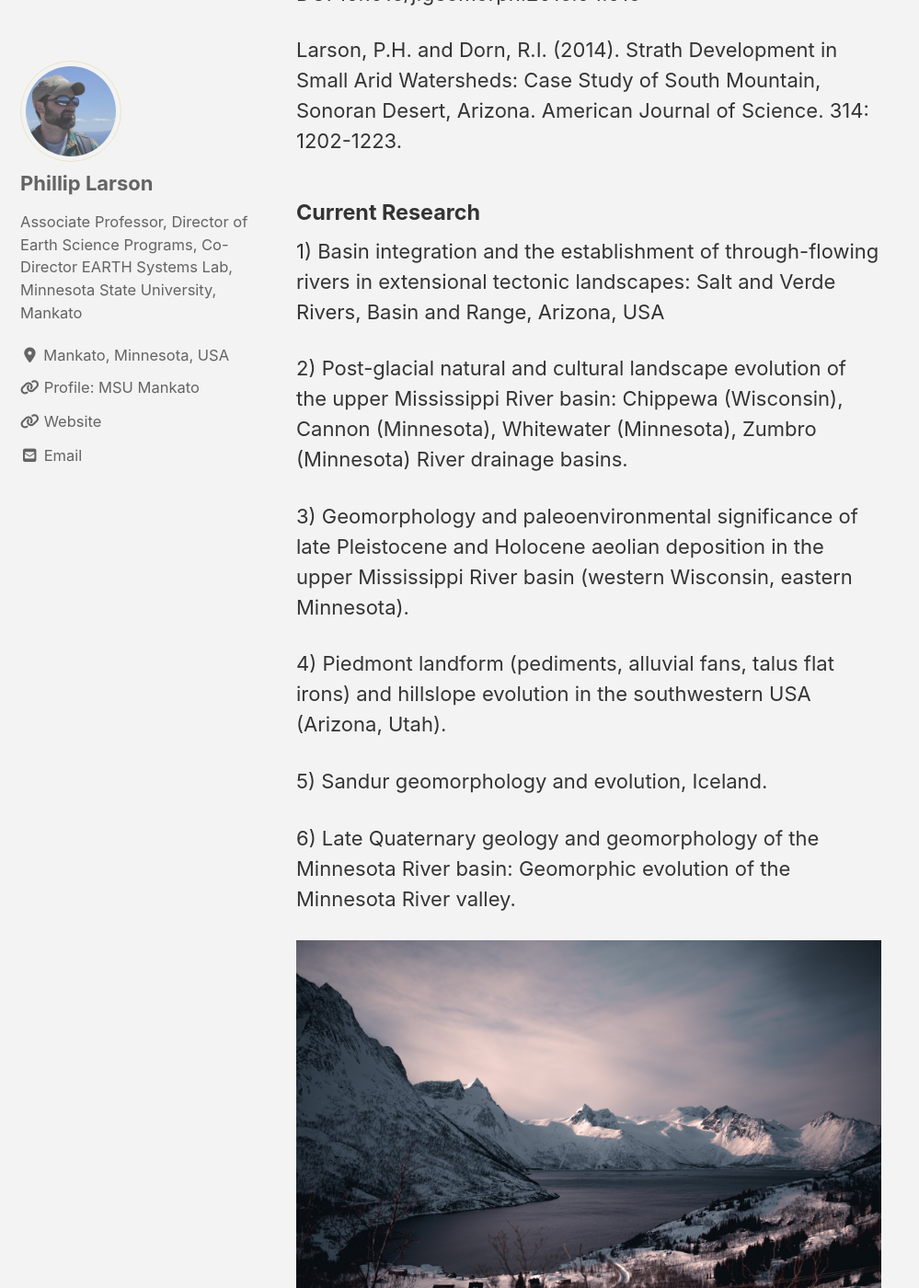
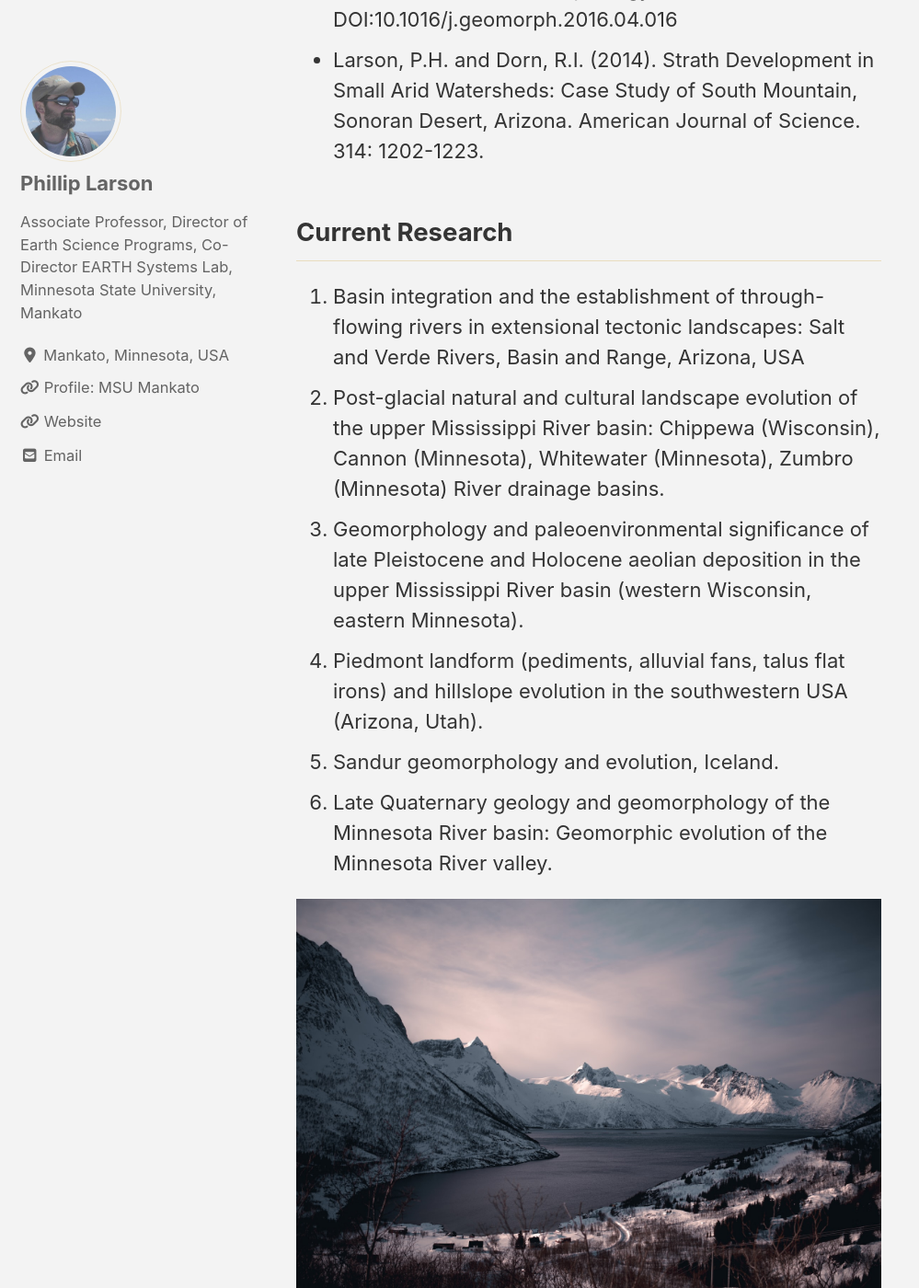
Before and after one commit to MNiMORPH/MNiMORPH.github.io, a Jekyll site: the page built from _pages/personal/phlarson.md, in a window 1280 px wide and 1400 px high, scrolled down 1552 px. Shown: the whole window at 92% size, without its empty margins (0-999 px from the left). Built offline with Jekyll 4.4.1, drawn with Linux system fonts in a browser that asks for light colours; cached includes are drawn as plain includes; nearby versions of some CDN libraries.

Commit message:
Markdown formatting

```diff
--- a/_pages/personal/phlarson.md
+++ b/_pages/personal/phlarson.md
@@ -22,35 +22,23 @@ author_profile: true
 ## Research Interests
 Arid/desert geomorphology, landscape evolution, fluvial and aeolian systems, paleoclimatic/paleogeographic change, granitic and volcanic landscapes, geoarcheology
 
-### Selected Publications
+## Selected Publications
 
-Oh, J.S., Seong, Y.B., Larson, P.H., Hong, S.C., Yu, B.Y. (2019). Asymmetric hillslope retreat on Rock Peak, San Tan Mountains, Arizona, USA: Assessing caprock lithology control on landscape evolution. Annals of the American Association of Geographers. https://doi.org/10.1080/24694452.2019.1624421
+* Oh, J.S., Seong, Y.B., Larson, P.H., Hong, S.C., Yu, B.Y. (2019). Asymmetric hillslope retreat on Rock Peak, San Tan Mountains, Arizona, USA: Assessing caprock lithology control on landscape evolution. Annals of the American Association of Geographers. https://doi.org/10.1080/24694452.2019.1624421
+* Donovan, M., Belmont, P., Notebaert, B., Coombs, T., Larson, P.H., Souffront, M. (2019). Accounting for uncertainty in measurements of river channel migration. Earth Science Reviews. https://doi.org/10.1016/j.earscirev.2019.04.009
+* Schaetzl, R., Larson, P.H., Faulkner, D.J., Running, G.L., Jol, H.M., and Rittenour T. (2017).  Eolian sand and loess deposits indicate west-northwest paleowinds during the Late Pleistocene in western Wisconsin, USA. Quaternary Research. 89: 769-785. DOI: 10.1017/qua.2017.88
+* Larson, P.H., Kelley, S., Dorn, R.I., Seong Y.B. (2016). Pace of Landscape Change in the northeastern Sonoran Desert, United States. Annals of the American Association of Geographers. DOI: 10.1080/24694452.2016.1201420
+* Faulkner, D., Larson, P.H., Jol, H.M., Running, G.L., Loope, H.M., and Goble, R.J. (2016). Episodic Incision and Terrace Formation Resulting from Abrupt Late-Glacial Base-Level Fall, Lower Chippewa River, Wisconsin, USA. Geomorphology. 266: 75-95.  DOI:10.1016/j.geomorph.2016.04.016
+* Larson, P.H. and Dorn, R.I. (2014). Strath Development in Small Arid Watersheds: Case Study of South Mountain, Sonoran Desert, Arizona. American Journal of Science. 314: 1202-1223.
 
-Donovan, M., Belmont, P., Notebaert, B., Coombs, T., Larson, P.H., Souffront, M. (2019). Accounting for uncertainty in measurements of river channel migration. Earth Science Reviews. https://doi.org/10.1016/j.earscirev.2019.04.009
+## Current Research
 
-Schaetzl, R., Larson, P.H., Faulkner, D.J., Running, G.L., Jol, H.M., and Rittenour T. (2017).  Eolian sand and loess deposits indicate west-northwest paleowinds during the Late Pleistocene in western Wisconsin, USA. Quaternary Research. 89: 769-785. DOI: 10.1017/qua.2017.88
-
-Larson, P.H., Kelley, S., Dorn, R.I., Seong Y.B. (2016). Pace of Landscape Change in the northeastern Sonoran Desert, United States. Annals of the American Association of Geographers. DOI: 10.1080/24694452.2016.1201420
-
-Faulkner, D., Larson, P.H., Jol, H.M., Running, G.L., Loope, H.M., and Goble, R.J. (2016). Episodic Incision and Terrace Formation Resulting from Abrupt Late-Glacial Base-Level Fall, Lower Chippewa River, Wisconsin, USA. Geomorphology. 266: 75-95.  DOI:10.1016/j.geomorph.2016.04.016
-
-Larson, P.H. and Dorn, R.I. (2014). Strath Development in Small Arid Watersheds: Case Study of South Mountain, Sonoran Desert, Arizona. American Journal of Science. 314: 1202-1223.
-
-#### Current Research
-
-1) Basin integration and the establishment of through-flowing rivers in extensional tectonic landscapes: Salt and Verde Rivers, Basin and Range, Arizona, USA
-
-2) Post-glacial natural and cultural landscape evolution of the upper Mississippi River basin: Chippewa (Wisconsin), Cannon (Minnesota), Whitewater (Minnesota), Zumbro (Minnesota) River drainage basins.
-
-3) Geomorphology and paleoenvironmental significance of late Pleistocene and Holocene aeolian deposition in the upper Mississippi River basin (western Wisconsin, eastern Minnesota).
-
-4) Piedmont landform (pediments, alluvial fans, talus flat irons) and hillslope evolution in the southwestern USA (Arizona, Utah).
-
-5) Sandur geomorphology and evolution, Iceland.
-
-6) Late Quaternary geology and geomorphology of the Minnesota River basin: Geomorphic evolution of the Minnesota River valley.
-
-
+1. Basin integration and the establishment of through-flowing rivers in extensional tectonic landscapes: Salt and Verde Rivers, Basin and Range, Arizona, USA
+2. Post-glacial natural and cultural landscape evolution of the upper Mississippi River basin: Chippewa (Wisconsin), Cannon (Minnesota), Whitewater (Minnesota), Zumbro (Minnesota) River drainage basins.
+3. Geomorphology and paleoenvironmental significance of late Pleistocene and Holocene aeolian deposition in the upper Mississippi River basin (western Wisconsin, eastern Minnesota).
+4. Piedmont landform (pediments, alluvial fans, talus flat irons) and hillslope evolution in the southwestern USA (Arizona, Utah).
+5. Sandur geomorphology and evolution, Iceland.
+6. Late Quaternary geology and geomorphology of the Minnesota River basin: Geomorphic evolution of the Minnesota River valley.
 
 ![Image!](/assets/images/photo-1590379492966-e076d8f84c2d.jpeg)
 Photo credit: [**Unsplash**](https://unsplash.com)
```
